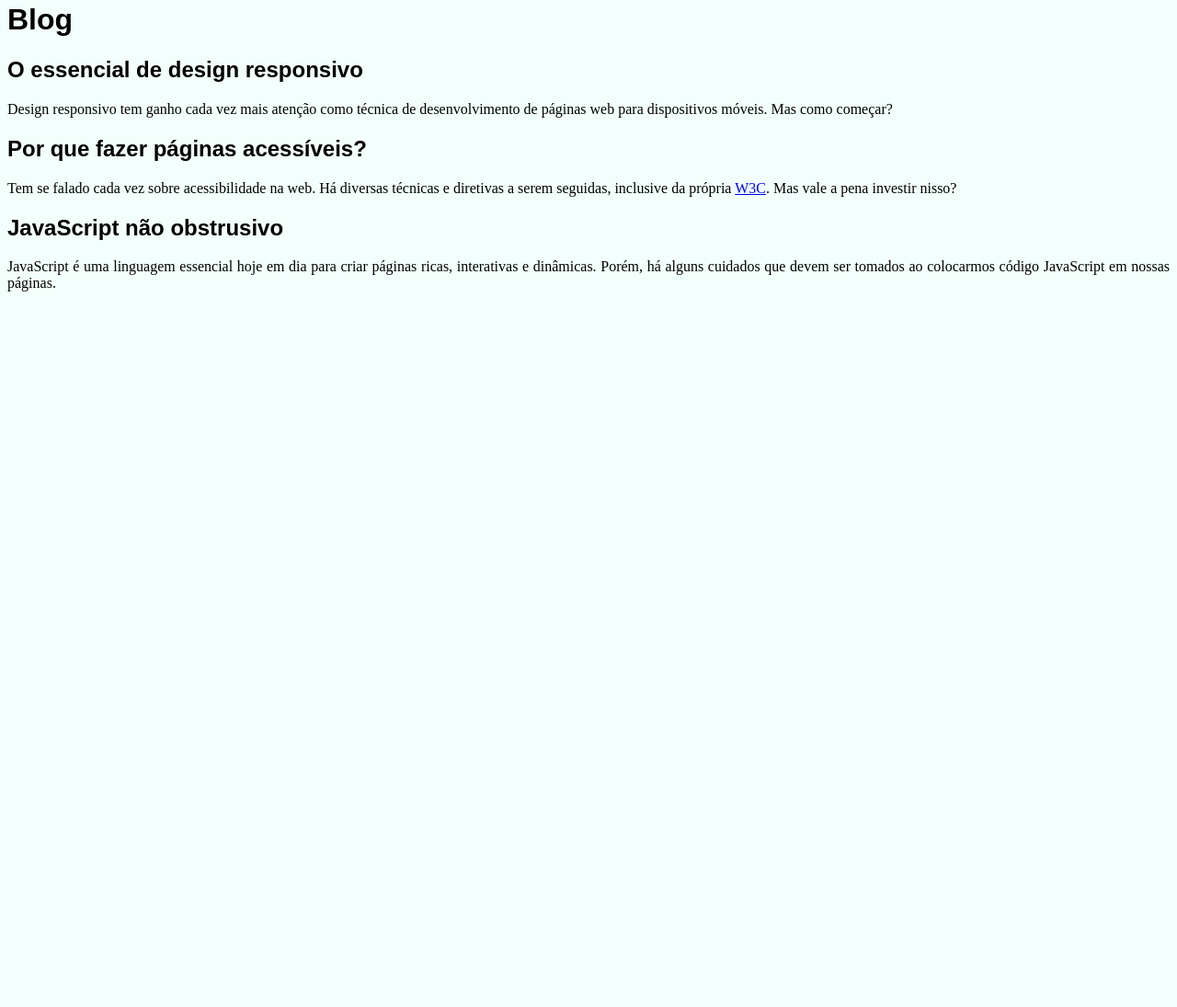
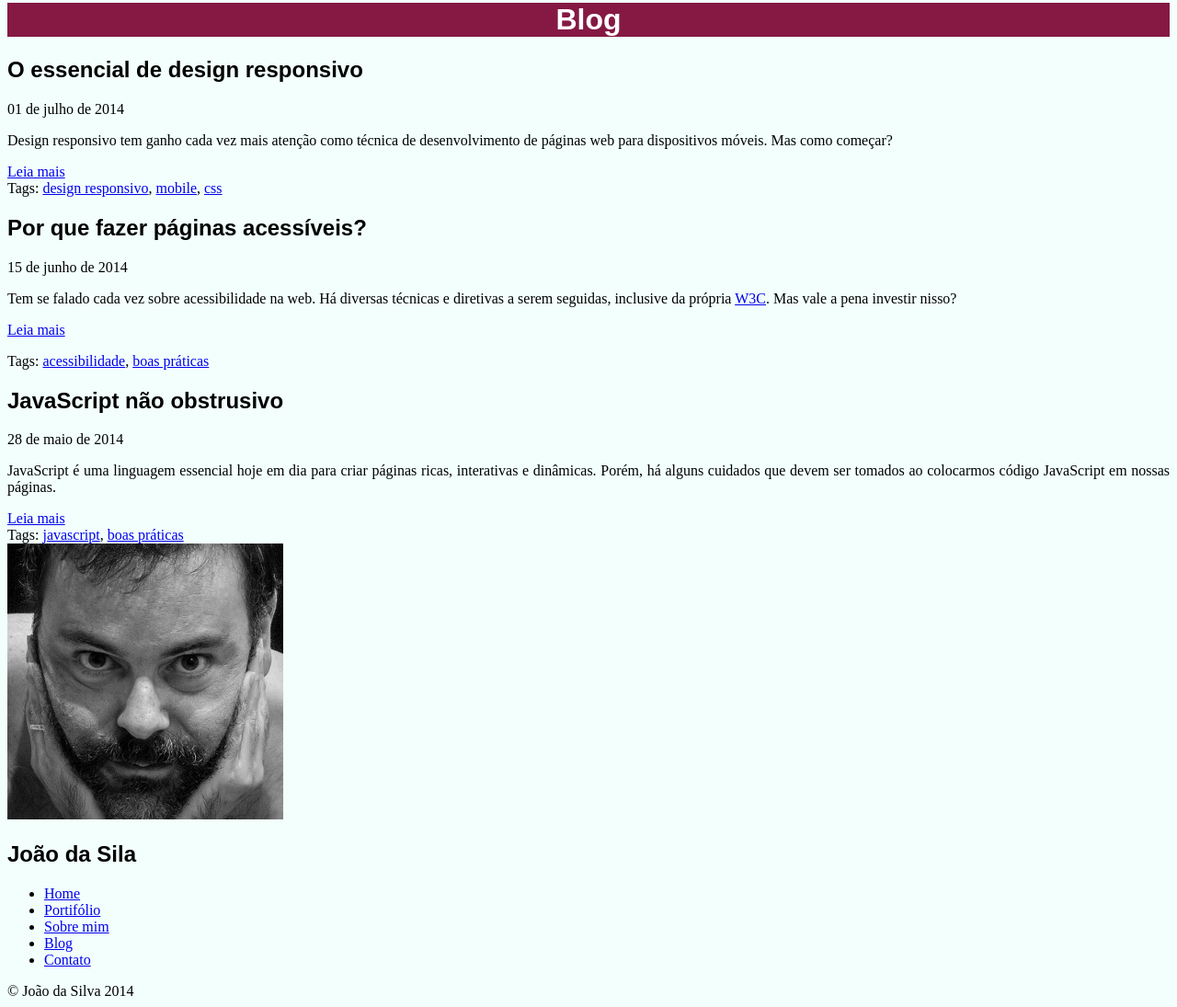
Before and after one commit to jessicaperuggia/site_joao_da_silva, a plain HTML site: page blog.html in a window 1280 px wide. Shown: the part 18-1113 px from the top of the page at 92% size. Before the commit the page ends 800 px from the top, so only its background shows below. Drawn offline with Linux system fonts and the light colour scheme.

Commit message:
melhorias no desing

```diff
--- a/blog.html
+++ b/blog.html
@@ -5,21 +5,58 @@
 		<title> Blog João da Silva</title>
 		<link rel="icon" href= "favicon.png">
 		<link rel="stylesheet" href="sitepadrao.css">
+		<link rel="stylesheet" href="http://fonts.googleapis.com/css?family=Crimson+Text:400,400italic,600">
+        <link rel="stylesheet" href="http://fonts.googleapis.com/css?family=Open+Sans+Condensed:700">
 	</head>
 	<body>
+		<main>
 			<h1>Blog</h1>
-		<main>
+
+			<article>
 				<h2>O essencial de design responsivo</h2>
+				<time datetime="2014-07-01">01 de julho de 2014</time>
 
 				<p>Design responsivo tem ganho cada vez mais atenção como técnica de desenvolvimento de páginas web para dispositivos móveis. Mas como começar?</p>
 
+				<a href="#">Leia mais</a>
+	        	<footer>Tags: <a href="#">design responsivo</a>, <a href="#">mobile</a>, <a href="#">css</a></footer>
+			</article>
+
+			<article>
 				<h2>Por que fazer páginas acessíveis?</h2>
+				<time datetime="2014-06-15">15 de junho de 2014</time>
 
 				<p>Tem se falado cada vez sobre acessibilidade na web. Há diversas técnicas e diretivas a serem seguidas, inclusive da própria <a href="https://www.w3c.br">W3C</a>. Mas vale a pena investir nisso?<p>
 
+				<a href="#">Leia mais</a>
+	       		<footer>Tags: <a href="#">acessibilidade</a>, <a href="#">boas práticas</a></footer>
+			</article>
+
+			<article>
 				<h2>JavaScript não obstrusivo</h2>
+				<time datetime="2014-05-28">28 de maio de 2014</time>
 
 				<p>JavaScript é uma linguagem essencial hoje em dia para criar páginas ricas, interativas e dinâmicas. Porém, há alguns cuidados que devem ser tomados ao colocarmos código JavaScript em nossas páginas.</p>
+
+				<a href="#">Leia mais</a>
+	        	<footer>Tags: <a href="#">javascript</a>, <a href="#">boas práticas</a></footer>
+        	</article>
         </main>
+        <img src="eu.jpg" alt="Foto de João da Silva">
+		<aside>
+			<h1>João da Sila</h1>
+			<nav>
+				<ul>
+					<li><a href="index.html">Home</a></li>
+					<li><a href="portifolio.html">Portifólio</a></li>
+					<li><a href="bio.html">Sobre mim</a></li>
+					<li><a href="blog.html">Blog</a></li>
+					<li><a href="contato.html">Contato</a></li>
+				</ul>
+			</nav>
+		</aside>
+		<footer>
+			&copy; João da Silva 2014
+		</footer>
     </body>
 </html>
```
Also changed, not shown: bio.html (+15 -8 lines). Lines whose indentation alone changed are shown as unchanged.
